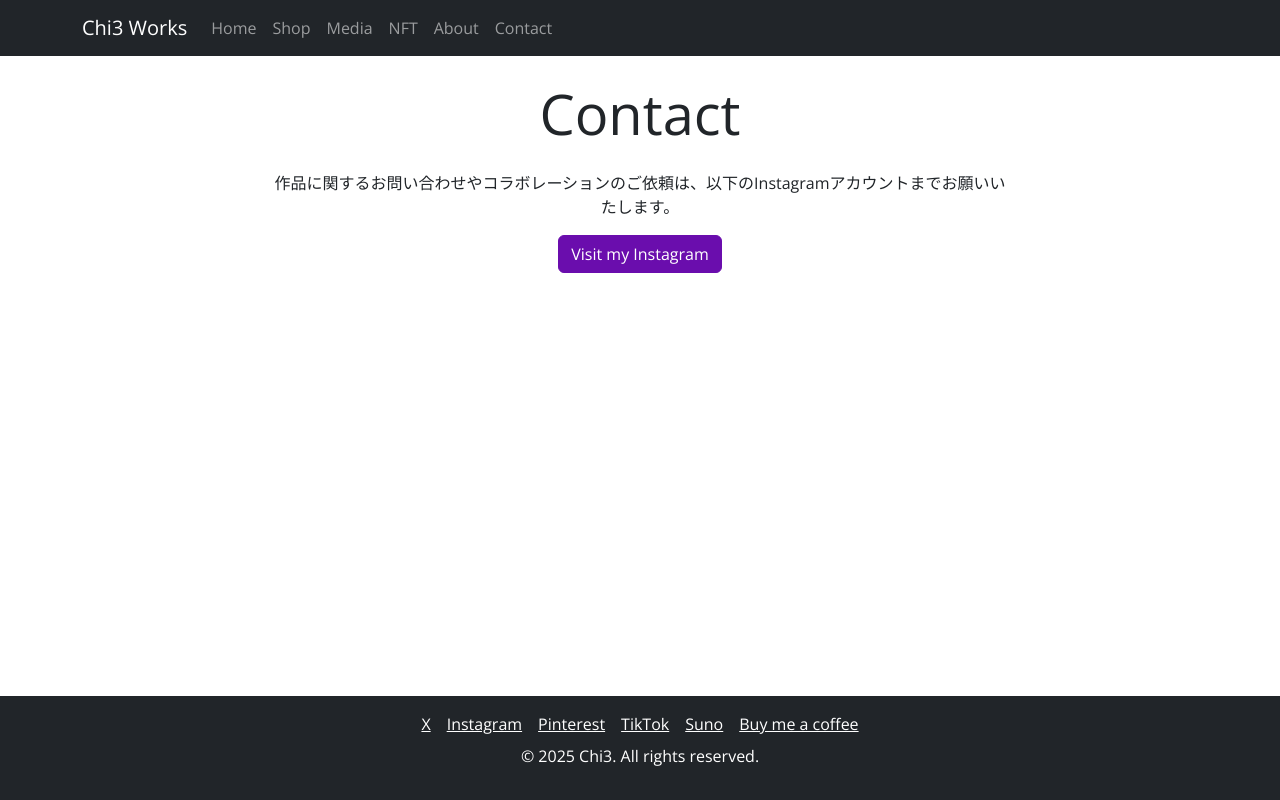
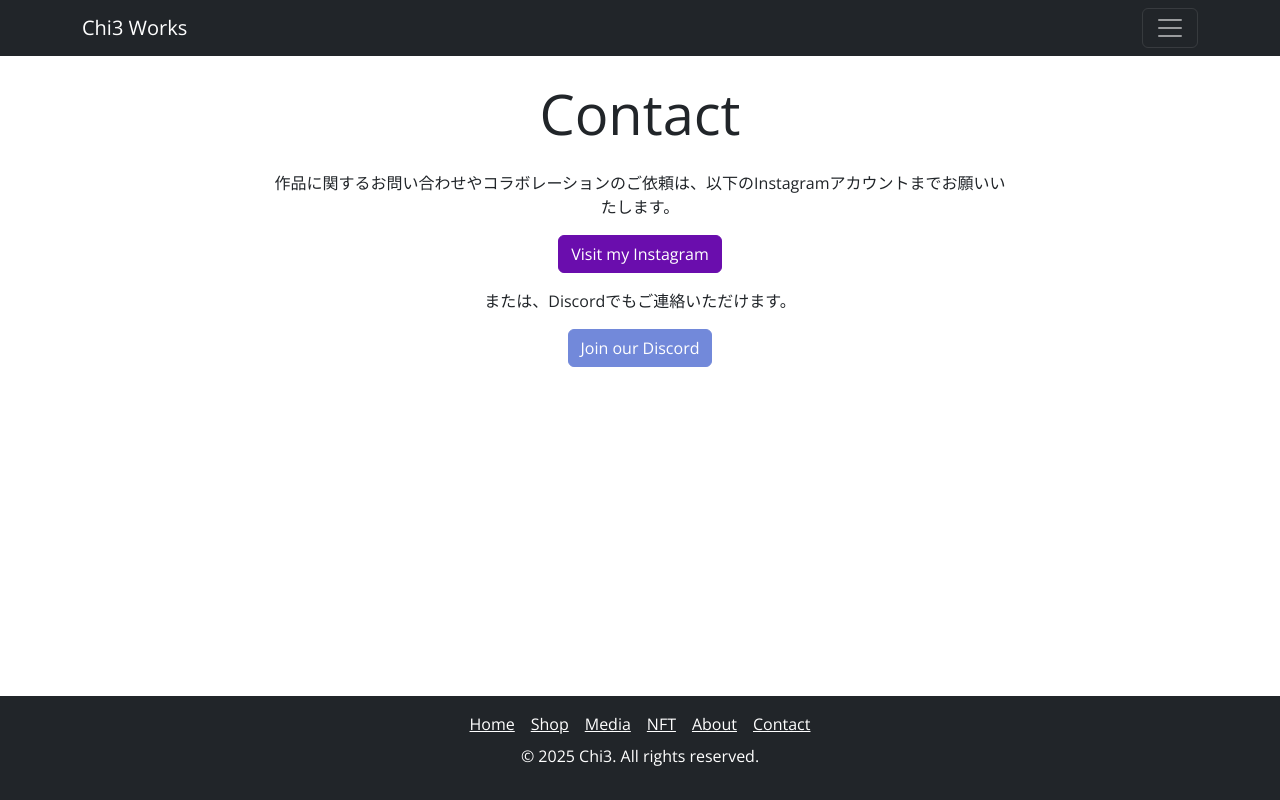
Before and after one commit to chi3jp/works, a React (Create React App) app: page /contact in a window 1280 px wide. Built offline with nearby package versions, Linux system fonts and the light colour scheme.

Commit message:
feat: Implement offcanvas navigation and add Discord link
- Refactor navigation bar in App.js to use Offcanvas component for improved mobile experience.
- Update footer links in App.js to use internal routing.
- Add Discord contact link in Contact.js.

```diff
--- a/src/App.js
+++ b/src/App.js
@@ -1,5 +1,5 @@
-import React from 'react';
-import { Navbar, Container, Nav } from 'react-bootstrap';
+import React, { useState } from 'react';
+import { Navbar, Container, Nav, Offcanvas } from 'react-bootstrap';
 import { BrowserRouter as Router, Routes, Route, Link } from 'react-router-dom';
 import Home from './Home';
 import Shop from './Shop';
@@ -10,23 +10,40 @@ import Contact from './Contact';
 import './App.css';
 
 function App() {
+  const [show, setShow] = useState(false);
+
+  const handleClose = () => setShow(false);
+  const handleShow = () => setShow(true);
+
   return (
     <Router>
       <div className="App">
-        <Navbar bg="dark" variant="dark" expand="lg">
+        <Navbar bg="dark" variant="dark" expand={false}>
           <Container>
-            <Navbar.Brand as={Link} to="/">Chi3 Works</Navbar.Brand>
-            <Navbar.Toggle aria-controls="basic-navbar-nav" />
-            <Navbar.Collapse id="basic-navbar-nav">
-              <Nav className="me-auto">
-                <Nav.Link as={Link} to="/">Home</Nav.Link>
-                <Nav.Link as={Link} to="/shop">Shop</Nav.Link>
-                <Nav.Link as={Link} to="/media">Media</Nav.Link>
-                <Nav.Link as={Link} to="/nft">NFT</Nav.Link>
-                <Nav.Link as={Link} to="/about">About</Nav.Link>
-                <Nav.Link as={Link} to="/contact">Contact</Nav.Link>
-              </Nav>
-            </Navbar.Collapse>
+            <Navbar.Brand as={Link} to="/" onClick={handleClose}>Chi3 Works</Navbar.Brand>
+            <Navbar.Toggle aria-controls="offcanvas-navbar" onClick={handleShow} />
+            <Navbar.Offcanvas
+              id="offcanvas-navbar"
+              aria-labelledby="offcanvas-navbar-label"
+              placement="end"
+              show={show}
+              onHide={handleClose}
+              className="bg-dark text-white"
+            >
+              <Offcanvas.Header closeButton>
+                <Offcanvas.Title id="offcanvas-navbar-label">Menu</Offcanvas.Title>
+              </Offcanvas.Header>
+              <Offcanvas.Body>
+                <Nav className="justify-content-end flex-grow-1 pe-3">
+                  <Nav.Link as={Link} to="/" onClick={handleClose}>Home</Nav.Link>
+                  <Nav.Link as={Link} to="/shop" onClick={handleClose}>Shop</Nav.Link>
+                  <Nav.Link as={Link} to="/media" onClick={handleClose}>Media</Nav.Link>
+                  <Nav.Link as={Link} to="/nft" onClick={handleClose}>NFT</Nav.Link>
+                  <Nav.Link as={Link} to="/about" onClick={handleClose}>About</Nav.Link>
+                  <Nav.Link as={Link} to="/contact" onClick={handleClose}>Contact</Nav.Link>
+                </Nav>
+              </Offcanvas.Body>
+            </Navbar.Offcanvas>
           </Container>
         </Navbar>
         <main>
@@ -41,12 +58,12 @@ function App() {
         </main>
         <footer className="bg-dark text-white text-center p-3 mt-4">
           <div className="d-flex flex-wrap justify-content-center mb-2">
-            <a href="https://twitter.com/chi3_jp" target="_blank" rel="noopener noreferrer" className="text-white mx-2">X</a>
-            <a href="https://www.instagram.com/chi3jp_aiart/" target="_blank" rel="noopener noreferrer" className="text-white mx-2">Instagram</a>
-            <a href="https://www.pinterest.jp/chi3_jp/" target="_blank" rel="noopener noreferrer" className="text-white mx-2">Pinterest</a>
-            <a href="https://www.tiktok.com/@chi3jp" target="_blank" rel="noopener noreferrer" className="text-white mx-2">TikTok</a>
-            <a href="https://suno.com/@chi3jp" target="_blank" rel="noopener noreferrer" className="text-white mx-2">Suno</a>
-            <a href="https://buymeacoffee.com/chi3jp" target="_blank" rel="noopener noreferrer" className="text-white mx-2 no-wrap">Buy me a coffee</a>
+            <Link to="/" className="text-white mx-2">Home</Link>
+            <Link to="/shop" className="text-white mx-2">Shop</Link>
+            <Link to="/media" className="text-white mx-2">Media</Link>
+            <Link to="/nft" className="text-white mx-2">NFT</Link>
+            <Link to="/about" className="text-white mx-2">About</Link>
+            <Link to="/contact" className="text-white mx-2">Contact</Link>
           </div>
           <p className="mt-2">&copy; 2025 Chi3. All rights reserved.</p>
         </footer>
--- a/src/Contact.js
+++ b/src/Contact.js
@@ -18,6 +18,14 @@ function Contact() {
               Visit my Instagram
             </a>
           </p>
+          <p>
+            または、Discordでもご連絡いただけます。
+          </p>
+          <p>
+            <a href="https://discord.gg/zCutMZ46A2" target="_blank" rel="noopener noreferrer" className="btn" style={{ backgroundColor: '#7289DA', borderColor: '#7289DA', color: 'white' }}>
+              Join our Discord
+            </a>
+          </p>
         </Col>
       </Row>
     </Container>
```
